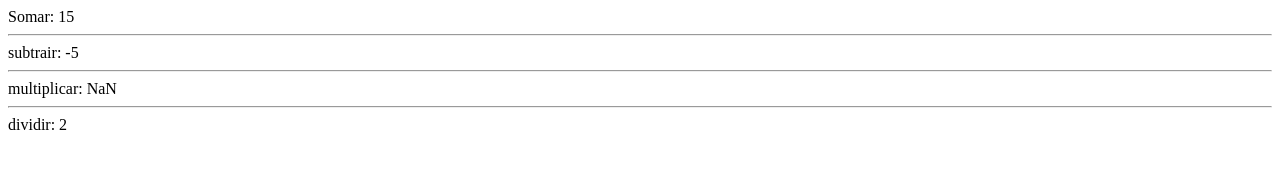
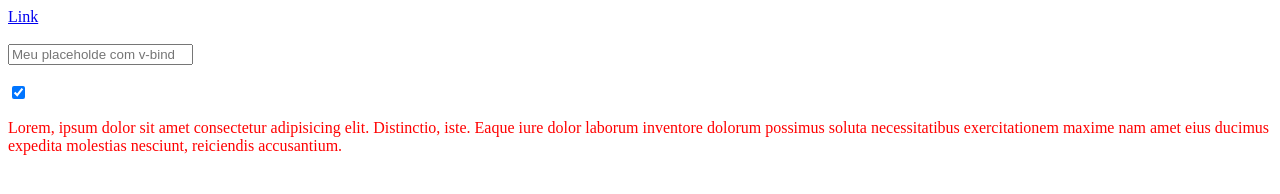
Before and after one commit to JotaPrimo/VueJS, a website: page src/index.html in a window 1280 px wide. Drawn offline with Linux system fonts and the light colour scheme.

Commit message:
259. Diretiva V-Bind - Realizando o bind de atributos de tags HTML

```diff
--- a/index.html
+++ b/src/index.html
@@ -6,19 +6,27 @@
     <meta http-equiv="X-UA-Compatible" content="IE=edge">
     <meta name="viewport" content="width=device-width, initial-scale=1.0">
     <title>Vue Básico</title>
-    <script src="vue.js"></script>
+    <script src="js/vue.js"></script>
+    <style>
+        .vermelho {
+            color: red;
+        }
+    </style>
 </head>
 
 <body>
     <!-- div pai contendo todos os elementos -->
     <div id="app">
-        Somar: {{ somar() }} <br>
-        <hr>
-        subtrair: {{ subtrair() }}
-        <hr>
-        multiplicar: {{ multiplicar() }}
-        <hr>
-        dividir: {{ dividir() }}
+        <!-- BIND EM ATRIBUTOS EXIGE V-BIND -->
+        <a v-bind:href="site">Link</a> <br><br>
+        <input type="text" v-bind:placeholder="placeholder">
+        <br>
+        <br>
+        <input type="checkbox" v-bind:checked="checked">
+        <p v-bind:class="corVermelha"> Lorem, ipsum dolor sit amet consectetur adipisicing elit. Distinctio, iste. Eaque iure dolor laborum
+            inventore dolorum possimus soluta necessitatibus exercitationem maxime nam amet eius ducimus expedita
+            molestias nesciunt, reiciendis accusantium.
+        </p>
     </div>
 
     <script>
@@ -27,17 +35,20 @@
             // . para via classe
             el: '#app', // elemento que o vue vai selecionar e usar, elemento pai
             data: {
-                n1: 10,
-                n2: 5
+               site: 'https://www.uol.com.br/',
+               texto: 'Aprendendo Vue De Vez',
+               corVermelha: 'vermelho',
+               placeholder: 'Meu placeholde com v-bind',
+               checked: true,
             },
             // para acessar as propriedades devo usar this
             methods: {
                 // convencional
                 // this faz refeencia a instancia do objetio vue
-                somar: function() {
+                somar: function () {
                     return this.n1 + this.n2;
                 },
-                subtrair: function() {
+                subtrair: function () {
                     // anonima
                     return this.n2 - this.n1;
                 },
```
Also changed, not shown: package.json (added, +12 -0 lines), src/css/input.css (added), src/js/vue.js (renamed from vue.js), 1 other file.
